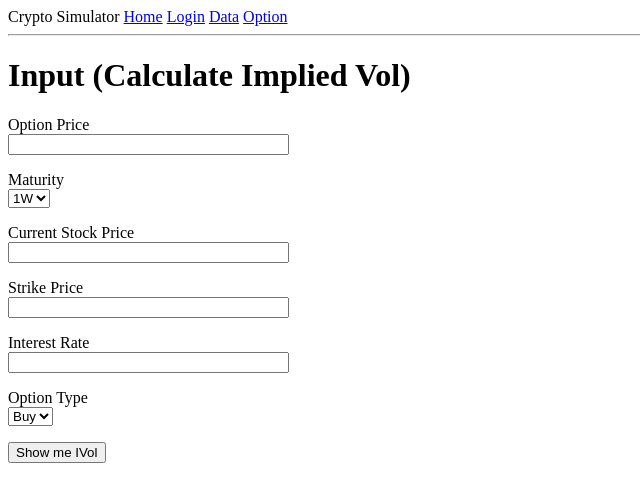
After one commit to dano09/fin_sys_tech_project, a Flask app: page /start_option in a window 1280 px wide. The commit adds this page. Shown: the top 502 px of the page, without its empty margins (0-640 px from the left). Run offline with Flask 2, Linux system fonts and the light colour scheme; some libraries are stand-ins or nearby versions.

Commit message:
Option page for data input

```diff
--- a/app/__init__.py
+++ b/app/__init__.py
@@ -3,6 +3,7 @@ from config import Config
 from flask_sqlalchemy import SQLAlchemy
 from flask_migrate import Migrate
 from flask_login import LoginManager
+from flask_moment import Moment
 
 app = Flask(__name__)
 app.config.from_object(Config)
--- a/app/forms.py
+++ b/app/forms.py
@@ -3,6 +3,7 @@ from wtforms import StringField, PasswordField, BooleanField, SubmitField
 from wtforms.validators import DataRequired, ValidationError, Email, EqualTo
 from app.models import User
 from wtforms.fields.html5 import DateField
+from wtforms.fields import SelectField
 
 
 class HelloForm(FlaskForm):
@@ -40,3 +41,12 @@ class SimulationForm(FlaskForm):
     start = DateField('startDate', format='%Y-%m-%d')
     end = DateField('endDate', format='%Y-%m-%d')
     submit = SubmitField('Show Data')
+
+class OptionForm(FlaskForm):
+    OPrice = StringField('Option Price', validators=[DataRequired()])
+    ExpT = SelectField('Maturity', choices=[('One Week', '1W'),('One Month', '1M'),('Three Month', '3M')])
+    S = StringField('Current Stock Price', validators=[DataRequired()])
+    K = StringField('Strike Price', validators=[DataRequired()])
+    rate = StringField('Interest Rate', validators=[DataRequired()])
+    Otype = SelectField('Option Type', choices=[('Call Option', 'Buy'),('Put Option', 'Sell')])
+    submit = SubmitField('Show me IVol')
--- a/app/routes.py
+++ b/app/routes.py
@@ -5,7 +5,7 @@ from werkzeug.urls import url_parse
 from app.datavisualization import create_hover_tool, create_bar_chart
 from app.models import User
 from app import app, db
-from app.forms import LoginForm, RegistrationForm, HelloForm, SimulationForm
+from app.forms import LoginForm, RegistrationForm, HelloForm, SimulationForm, OptionForm
 
 import random
 from bokeh.embed import components
@@ -130,7 +130,7 @@ def simulation():
         print('enddate is: {}'.format(end))
 
         # Path will be different when running on your local
-        bitcoin_data = pd.read_csv('C:/Users/Justin/PycharmProjects/fin_sys_tech_project/data/coindesk_bitcoin.csv')
+        bitcoin_data = pd.read_csv('C:/Users/liuyu/source/repos/fin_sys_tech_project/data/coindesk_bitcoin.csv')
 
         print('bitcoin_data is {}'.format(bitcoin_data.tail()))
         print('bitcoin_data is {}'.format(type(bitcoin_data)))
@@ -142,3 +142,24 @@ def simulation():
 
     print('About to redirect to index')
     return render_template('index.html', form=form)
+
+
+@app.route('/start_option')
+def start_option():
+    print('inside /start_option route')
+    form = OptionForm(request.form)
+    return render_template('option.html', title="Input", form=form)
+
+@app.route('/option', methods=['GET','POST'])
+def option():
+    print('inside /option route')
+    form = OptionForm(request.form)
+
+    OPrice = request.form['OPrice']
+    ExpT = request.form['ExpT']
+    S = request.form['S']
+    K = request.form['K']
+    rate = request.form['rate']
+    Otype = request.form['Otype']
+    return render_template('result.html', Price=OPrice, T=ExpT, S=S, K=K,
+                           i=rate, O=Otype, form=form)
--- a/app/templates/base.html
+++ b/app/templates/base.html
@@ -7,14 +7,15 @@
       {% endif %}
     </head>
     <body>
-        <div>Crypto Simulator:
+        <div>Crypto Simulator
             <a href="{{ url_for('index') }}">Home</a>
             {% if current_user.is_anonymous %}
                 <a href="{{ url_for('login') }}">Login</a>
             {% else %}
                 <a href="{{ url_for('logout') }}">Logout</a>
             {% endif %}
-            <a href="{{ url_for('start_simulation') }}">Simulation</a>
+            <a href="{{ url_for('start_simulation') }}">Data</a>
+            <a href="{{ url_for('start_option') }}">Option</a>
         </div>
         <hr>
         {% with messages = get_flashed_messages() %}
--- a/app/templates/index.html
+++ b/app/templates/index.html
@@ -2,7 +2,7 @@
 
 {% block content %}
 <div>What's your name?</div>
-    <form action="/hello"  method="post">
+<form action="/hello" method="post">
     <dl>
         {{ form.sayhello }}
     </dl>
--- /dev/null
+++ b/app/templates/option.html
@@ -0,0 +1,51 @@
+{% extends "base.html" %}
+
+{% block content %}
+    <h1> Input (Calculate Implied Vol)</h1>
+    <form action="/option" method="post">
+        {{ form.hidden_tag() }}
+        <p>
+            {{ form.OPrice.label }}<br>
+            {{ form.OPrice(size=32) }}<br>
+            {% for error in form.OPrice.errors %}
+            <span style="color: red;">[{{ error }}]</span>
+            {% endfor %}
+        </p>
+        <p>
+            {{ form.ExpT.label }}<br>
+            {{ form.ExpT }}<br>
+            {% for error in form.ExpT.errors %}
+            <span style="color: red;">[{{ error }}]</span>
+            {% endfor %}
+        </p>
+        <p>
+            {{ form.S.label }}<br>
+            {{ form.S(size=32) }}<br>
+            {% for error in form.S.errors %}
+            <span style="color: red;">[{{ error }}]</span>
+            {% endfor %}
+        </p>
+        <p>
+            {{ form.K.label }}<br>
+            {{ form.K(size=32) }}<br>
+            {% for error in form.K.errors %}
+            <span style="color: red;">[{{ error }}]</span>
+            {% endfor %}
+        </p>
+        <p>
+            {{ form.rate.label }}<br>
+            {{ form.rate(size=32) }}<br>
+            {% for error in form.rate.errors %}
+            <span style="color: red;">[{{ error }}]</span>
+            {% endfor %}
+        </p>
+        <p>
+            {{ form.Otype.label }}<br>
+            {{ form.Otype }}<br>
+            {% for error in form.Otype.errors %}
+            <span style="color: red;">[{{ error }}]</span>
+            {% endfor %}
+        </p>
+        <p> {{ form.submit() }} </p>
+    </form>
+{% endblock %}
--- a/app/templates/simulation.html
+++ b/app/templates/simulation.html
@@ -1,7 +1,7 @@
 {% extends "base.html" %}
 
 {% block content %}
-    <p> Cryptocurrency Simulator</p>
+    <p> Cryptocurrency Data Display</p>
     <form action="/simulation"  method="post">
         <dl>
             <div>What's your start date?</div>
```
Also changed, not shown: app/templates/result.html (added, +11 -0 lines), README.txt. Lines whose indentation alone changed are shown as unchanged.
